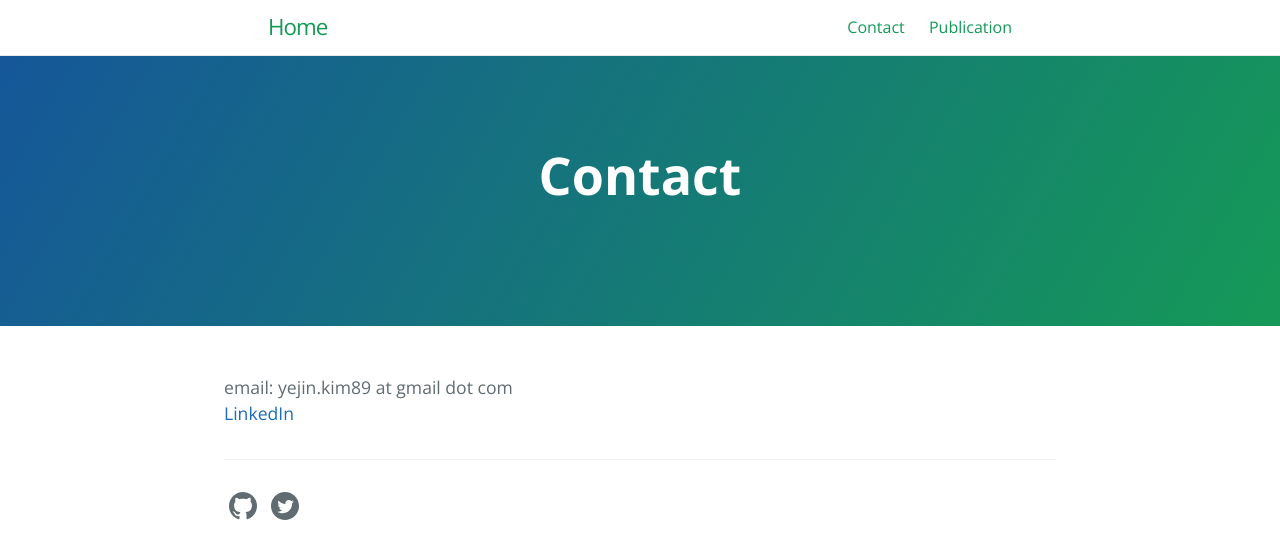
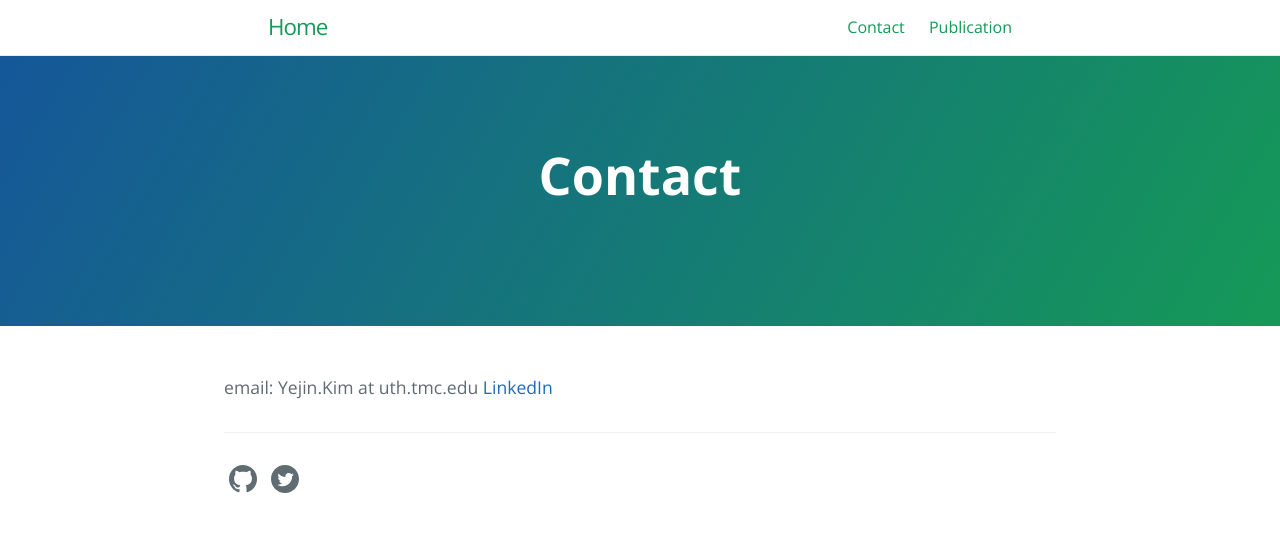
Before and after one commit to yejinjkim/yejinjkim.github.io, a Jekyll site: the page built from contact.md, in a window 1280 px wide. Shown: the top 559 px of the page. Built offline with Jekyll 4.4.1, drawn with Linux system fonts in a browser that asks for light colours; the repository's description, which GitHub fills in, is left out.

Commit message:
Update contact.md

```diff
--- a/contact.md
+++ b/contact.md
@@ -4,5 +4,5 @@ title: Contact
 tagline:
 ---
 
-email: yejin.kim89 at gmail dot com
+email: Yejin.Kim at uth.tmc.edu
 [LinkedIn](https://www.linkedin.com/in/jaylynn-yejin-kim-647a5377/)
```
